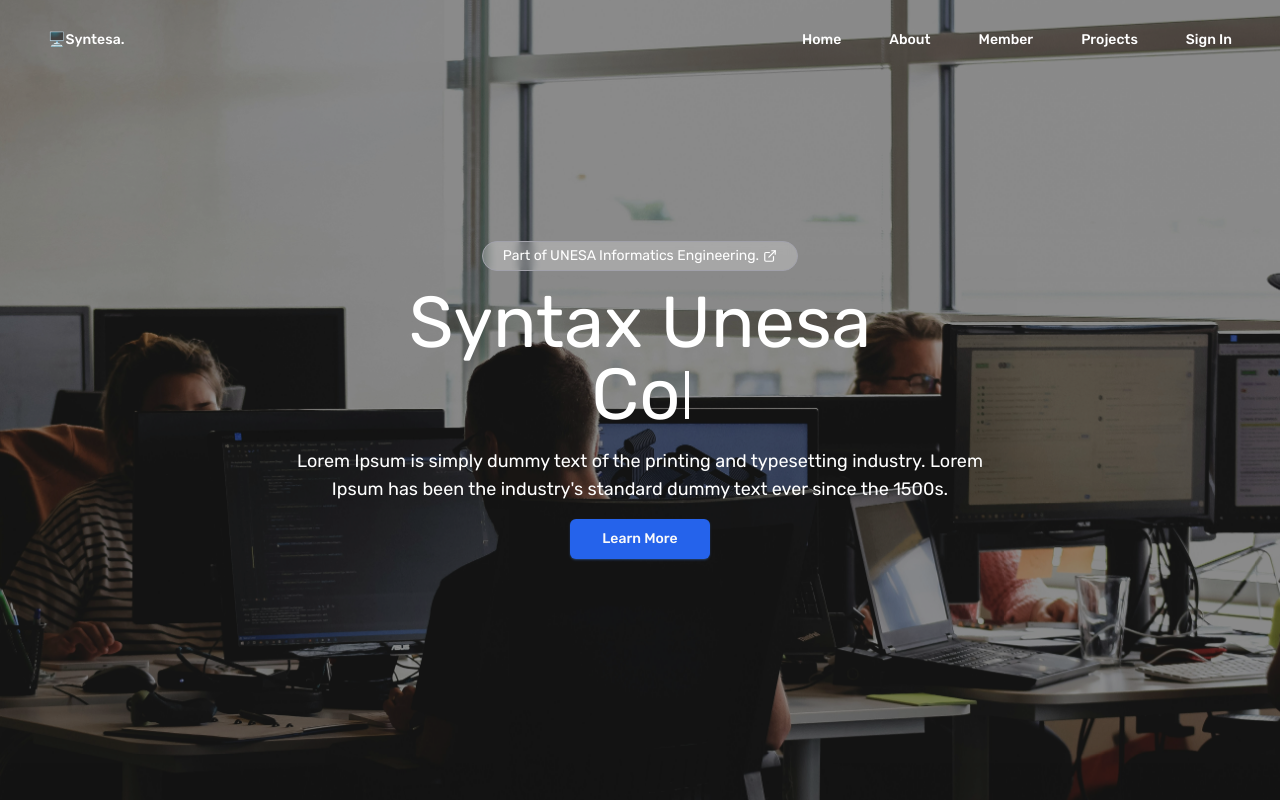
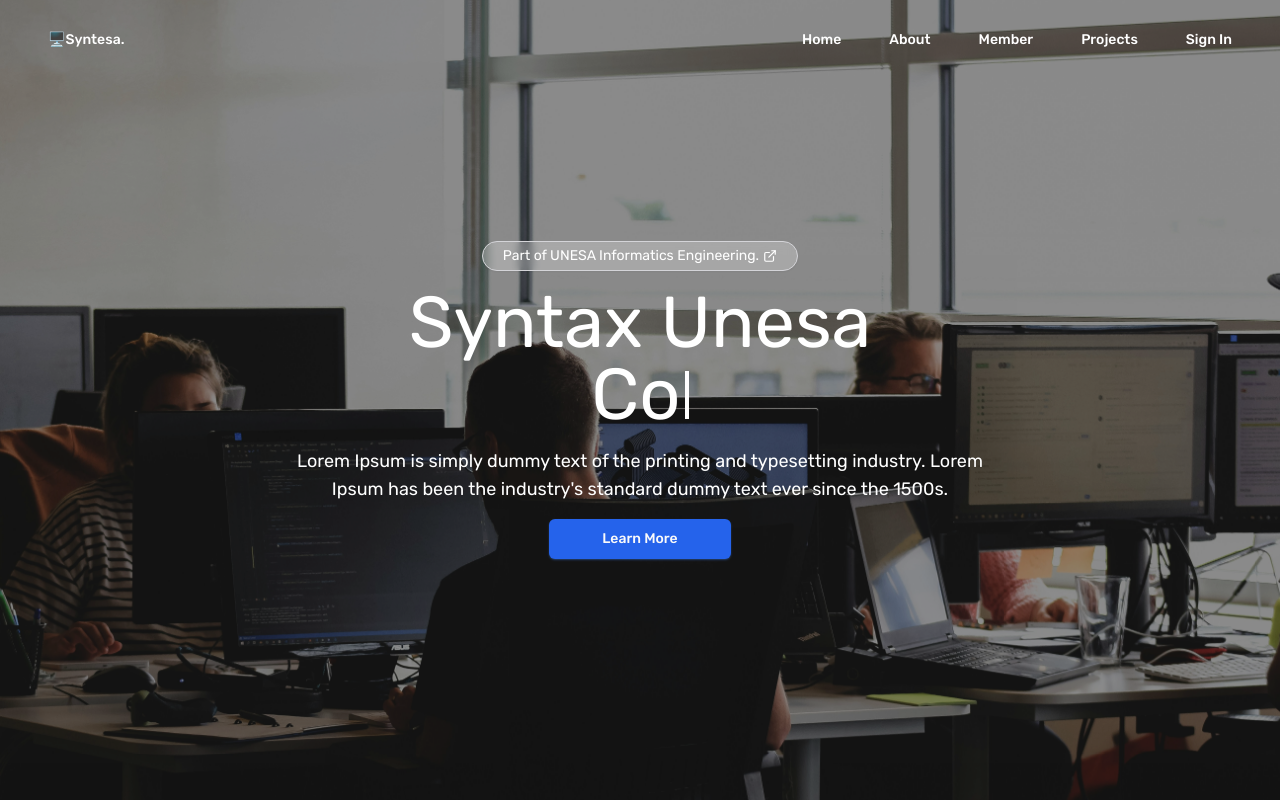
Before and after one commit to rayhan889/syntesa-web, a Next.js app: page / in a window 1280 px wide. Built offline with nearby package versions, Linux system fonts and the light colour scheme; no server answers.

Commit message:
Hero section minor adjusment

```diff
--- a/components/sections/Hero.tsx
+++ b/components/sections/Hero.tsx
@@ -66,7 +66,7 @@ const Hero = () => {
   }, [subIndex, index, isDeleting, fullText])
 
   return (
-    <section className='relative h-full w-full bg-black/40'>
+    <section className='relative h-full w-full bg-black/40' id='hero-section'>
       <Image
         src='/assets/main_img.jpg'
         alt='Main Image'
@@ -80,7 +80,7 @@ const Hero = () => {
         <div className='flex h-full flex-col items-center justify-center space-y-4'>
           <Link
             href='https://www.unesa.ac.id/page/akademik/fakultas-teknik/s1-teknik-informatika'
-            className='flex items-center gap-x-1 rounded-full border border-zinc-400 bg-white/25 px-5 py-1 text-sm text-white backdrop-blur-sm'
+            className='flex items-center gap-x-1 rounded-full border border-zinc-300 bg-white/25 px-5 py-1 text-sm text-white shadow-sm backdrop-blur-sm'
           >
             <span>Part of UNESA Informatics Engineering.</span>
             <ExternalLink size={14} />
@@ -96,7 +96,7 @@ const Hero = () => {
           </h4>
           <Button
             size={'lg'}
-            className='bg-blue-600 shadow-sm shadow-blue-500/40 transition-colors duration-300 hover:bg-blue-700'
+            className='w-[80%] bg-blue-600 shadow-sm shadow-blue-500/40 transition-colors duration-300 hover:bg-blue-700 lg:w-[15%]'
           >
             Learn More
           </Button>
```
